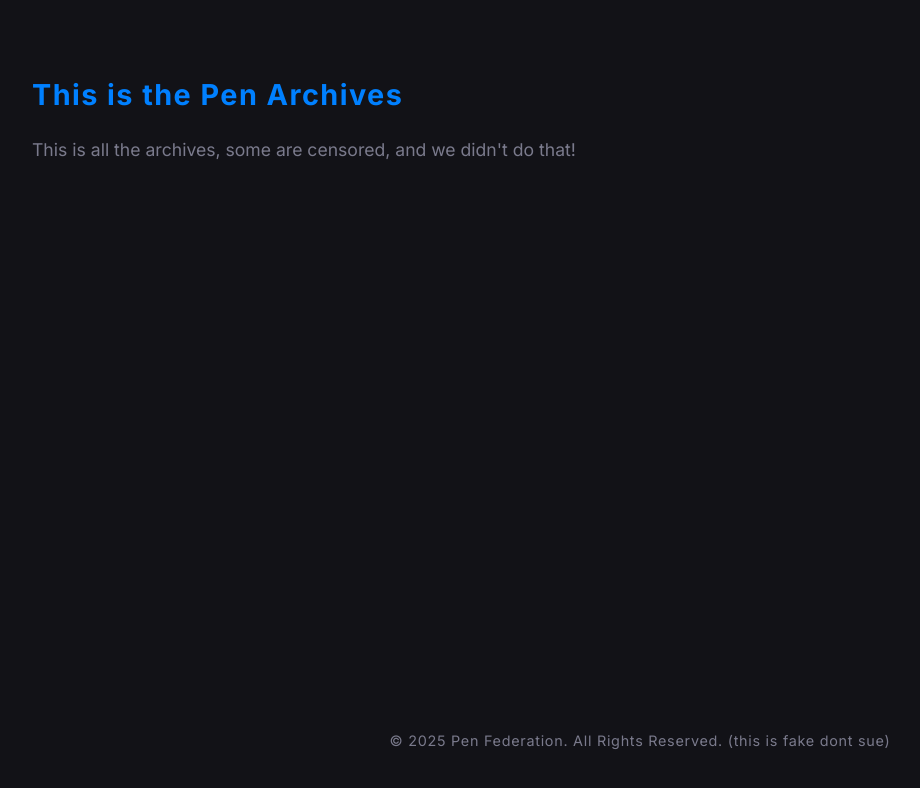
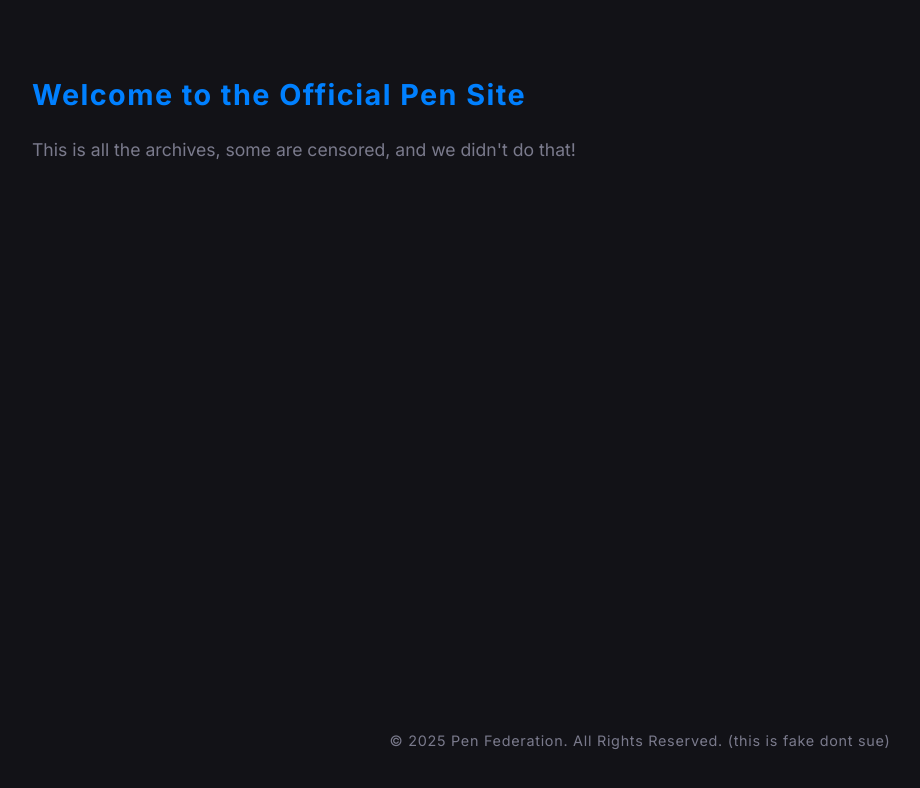
Before and after one commit to Pen-123/pen-site, a plain HTML site: page public/index.html in a window 1280 px wide. Shown: the whole page, without its empty margins (0-920 px from the left). Drawn offline with Linux system fonts and the light colour scheme.

Commit message:
Update index.html

```diff
--- a/public/index.html
+++ b/public/index.html
@@ -3,7 +3,7 @@
 <head>
   <meta charset="UTF-8" />
   <meta name="viewport" content="width=device-width, initial-scale=1" />
-  <title>The Official Pen Site</title>
+  <title>The Pen Site</title>
   <link rel="stylesheet" href="style.css" />
 </head>
 <body>
@@ -13,7 +13,7 @@
 
   <main>
     <section>
-      <h2>This is the Pen Archives</h2>
+      <h2>Welcome to the Official Pen Site</h2>
       <p>This is all the archives, some are censored, and we didn't do that!</p>
     </section>
   </main>
```
